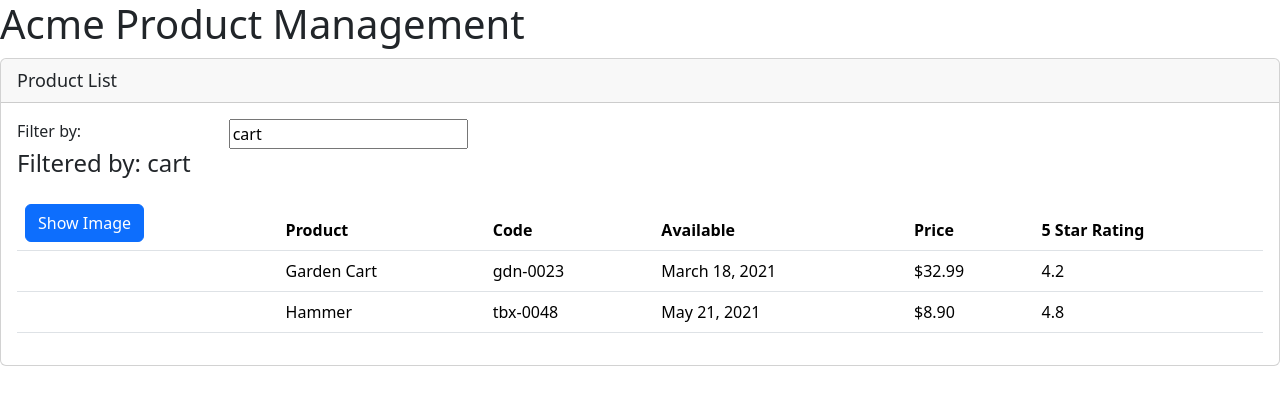
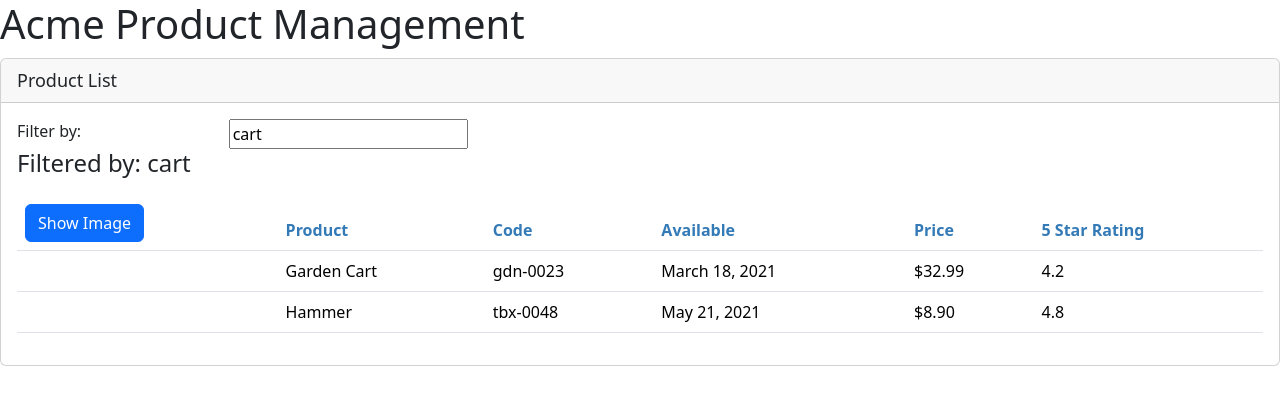
Before and after one commit to elieljohn/Angular-GettingStarted, an Angular app in the folder APM/: page / in a window 1280 px wide. Shown: the top 404 px of the page. Built offline with nearby package versions, Linux system fonts and the light colour scheme.

Commit message:
1. Create 'product-list.component.css' stylesheet 2.  Specify the styleUrls in the @Component decorator (product-list.component.ts - line 7)

```diff
--- /dev/null
+++ b/APM/src/app/products/product-list.component.css
@@ -0,0 +1,3 @@
+thead th {
+  color: #337AB7;
+}
--- a/APM/src/app/products/product-list.component.ts
+++ b/APM/src/app/products/product-list.component.ts
@@ -3,7 +3,8 @@ import { IProduct } from "./product";
 
 @Component({
   selector: 'pm-products',
-  templateUrl: './product-list.component.html'
+  templateUrl: './product-list.component.html',
+  styleUrls: ['./product-list.component.css']
 })
 export class ProductListComponent {
   pageTitle: string = 'Product List'
```
